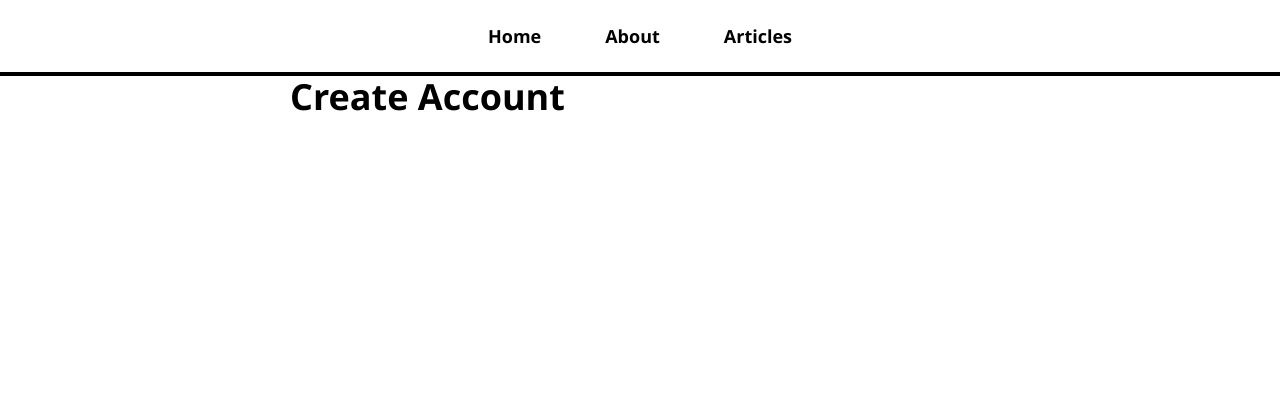
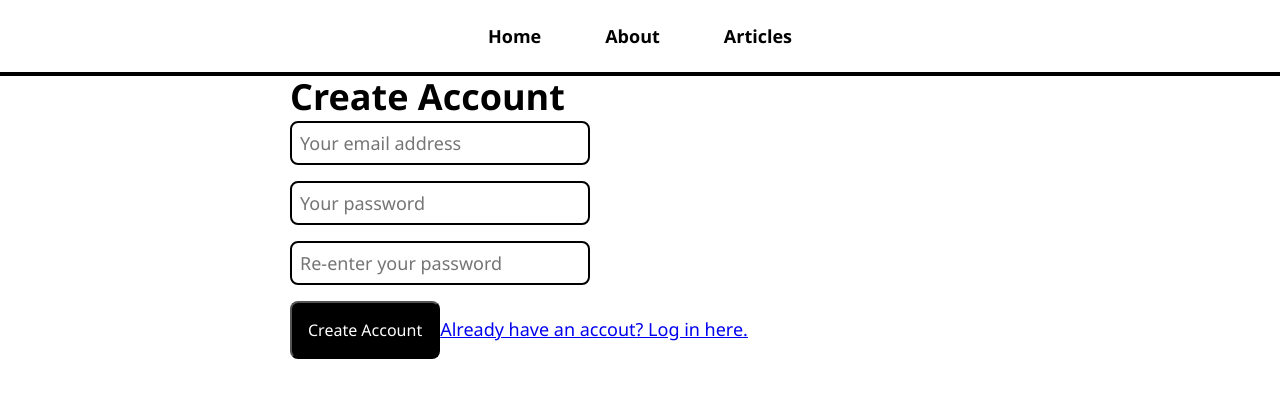
Before and after one commit to CelestialCoyote/react-blog, a React (Create React App) app in the folder frontend/: page /create-account in a window 1280 px wide. Shown: the top 398 px of the page. Built offline with nearby package versions, Linux system fonts and the light colour scheme.

Commit message:
added CreateAccount page

```diff
--- a/frontend/src/pages/CreateAccount/CreateAccount.js
+++ b/frontend/src/pages/CreateAccount/CreateAccount.js
@@ -1,7 +1,54 @@
+import { useState } from 'react';
+import { Link, useNavigate } from 'react-router-dom';
+import { getAuth, createUserWithEmailAndPassword } from 'firebase/auth';
+
+
 const CreateAccount = () => {
+	const [email, setEmail] = useState('');
+	const [password, setPassword] = useState('');
+	const [confirmPassword, setConfirmPassword] = useState('');
+	const [error, setError] = useState('');
+
+	const navigate = useNavigate();
+
+	const createAccount = async () => {
+		try{
+			if (password !== confirmPassword) {
+				setError('Password and confirm password do not match.');
+				return;
+			};
+
+			await createUserWithEmailAndPassword(getAuth(), email, password);
+			navigate('/articles');
+		} catch (e) {
+			setError(e.message);
+		};
+	};
 
 	return (
-		<h1>Create Account</h1>
+		<>
+			<h1>Create Account</h1>
+			{error && <p className='error'>{error}</p>}
+			<input
+				placeholder='Your email address'
+				value={email}
+				onChange={e => setEmail(e.target.value)}
+			/>
+			<input
+				type='password'
+				placeholder='Your password'
+				value={password}
+				onChange={e => setPassword(e.target.value)}
+			/>
+			<input
+				type='password'
+				placeholder='Re-enter your password'
+				value={confirmPassword}
+				onChange={e => setConfirmPassword(e.target.value)}
+			/>
+			<button onClick={createAccount}>Create Account</button>
+			<Link to='/login'>Already have an accout? Log in here.</Link>
+		</>
 	);
 };
 
```
